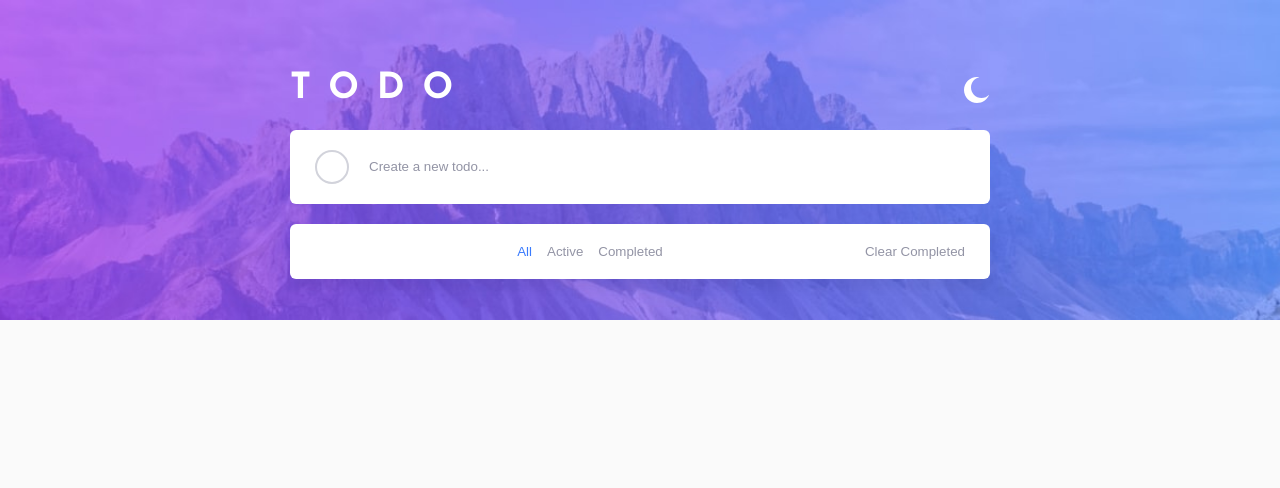
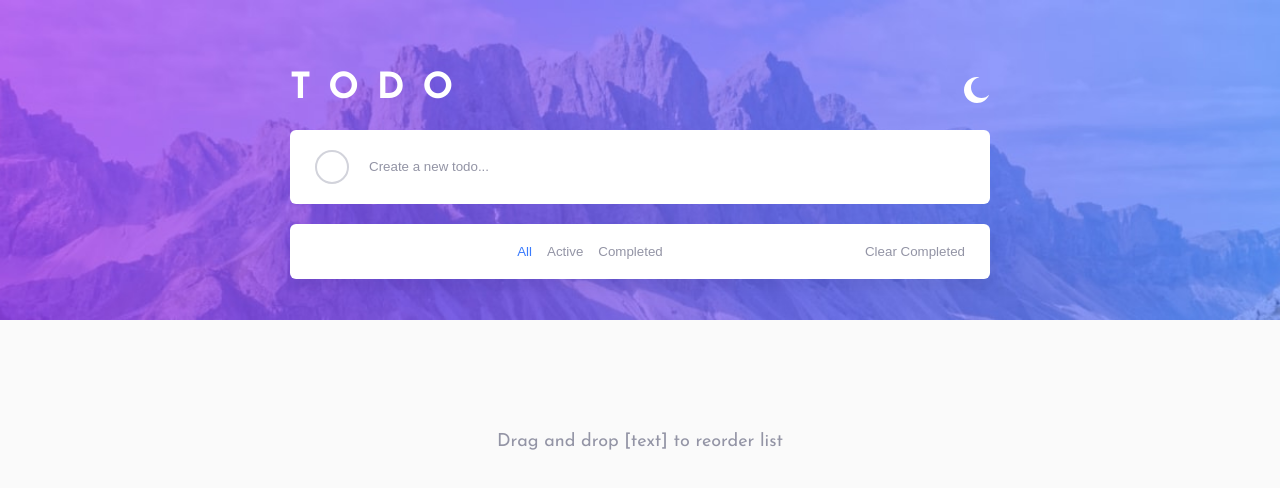
Before and after one commit to olashina201/Todo-App, a React (Create React App) app: page / in a window 1280 px wide. Shown: the top 488 px of the page. Built offline with nearby package versions, Linux system fonts and the light colour scheme.

Commit message:
add drag and drop component

```diff
--- a/src/App.js
+++ b/src/App.js
@@ -1,6 +1,6 @@
 import React, { useState } from "react";
 import Header from './components/Header'
-import Todos from './components/Todos'
+import Drag from "./components/Drag";
 import Footer from './components/Footer'
 
 function App() {
@@ -28,6 +28,10 @@ function App() {
         mode = {mode}
         setMode = {setMode}
       />
+      <Drag
+        mode = {mode}
+        setMode = {setMode}
+      />
     </React.Fragment>
   );
 }
--- /dev/null
+++ b/src/components/Drag.js
@@ -0,0 +1,13 @@
+import React from 'react'
+
+function Drag() {
+    return (
+        <section class="block footer">
+            <p class="footer__text">
+                Drag and drop [text] to reorder list
+            </p>
+        </section>
+    )
+}
+
+export default Drag
--- a/src/components/Footer.js
+++ b/src/components/Footer.js
@@ -1,7 +1,7 @@
 import React, { useState } from 'react'
 import './style.css'
 
-function Footer({todos, setTodos, setEditTodo}) {
+function Footer({todos, setTodos, setEditTodo, mode, setMode}) {
     const [complete, setComplete] = useState(false)
     // setComplete = (todo) => {
     //     setTodos(
@@ -29,7 +29,7 @@ function Footer({todos, setTodos, setEditTodo}) {
     };
     return (
         <footer id="footer">
-            <section className="main">
+            <section className={ mode ? "darkmode main" : "main"}>
                 <div className="container">
                     <div className="todos header">
                         {todos.map((todo) => (
```
